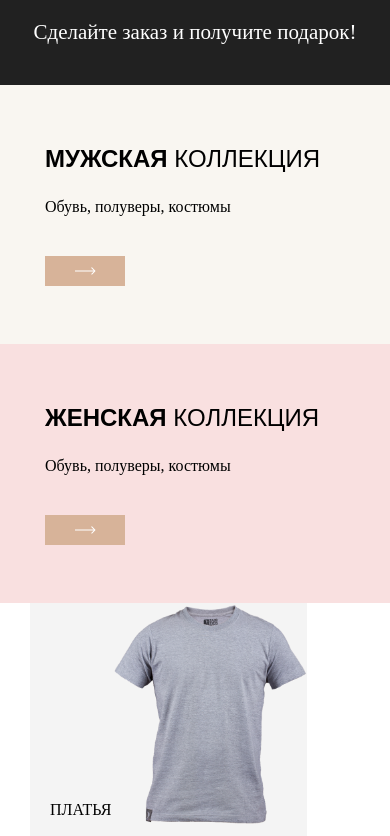
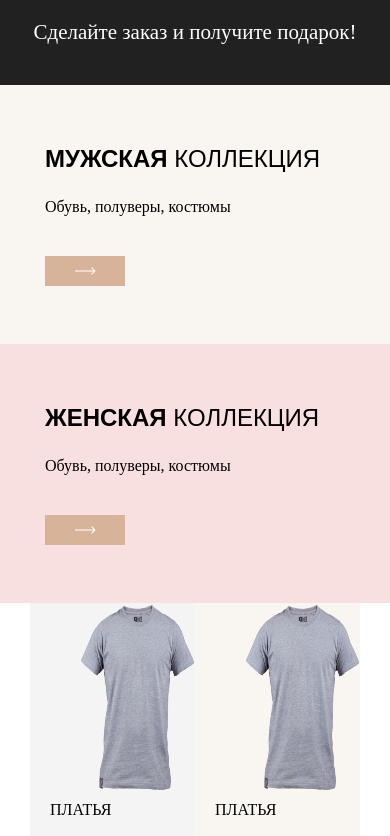
Before and after one commit to Stroncion/loop, a plain HTML site: page index.html in a window 390 px wide. Shown: the part 223-1059 px from the top of the page. Drawn offline with Linux system fonts and the light colour scheme; a web font is replaced by a local one.

Commit message:
fix section dress

```diff
--- a/css/style.css
+++ b/css/style.css
@@ -350,6 +350,7 @@ ul{
 .dress__item img {
     width: 70%;
     position: relative;
+    height: 80%;
 }
 
 .dress__item{
@@ -389,6 +390,9 @@ ul{
     .container{
         width: auto;
         padding: 0 30px;
+    }
+    .dress__item{
+        width: 25%;
     }
 }
 
@@ -447,6 +451,9 @@ ul{
         order:-1;
         text-align: right;
     }
+    .dress__item{
+        width: 33%;
+    }
 }
 
 @media (max-width:646px){
@@ -470,8 +477,15 @@ ul{
     .card{
         width: 97%;
     }
+    .dress__item{
+        width: 50%;
+    }
 }
-
+@media (max-width:320px){
+    .dress__item{
+        width: 100%;
+    }
+}
 .show{
     display: block;
     background: transparent;
```
